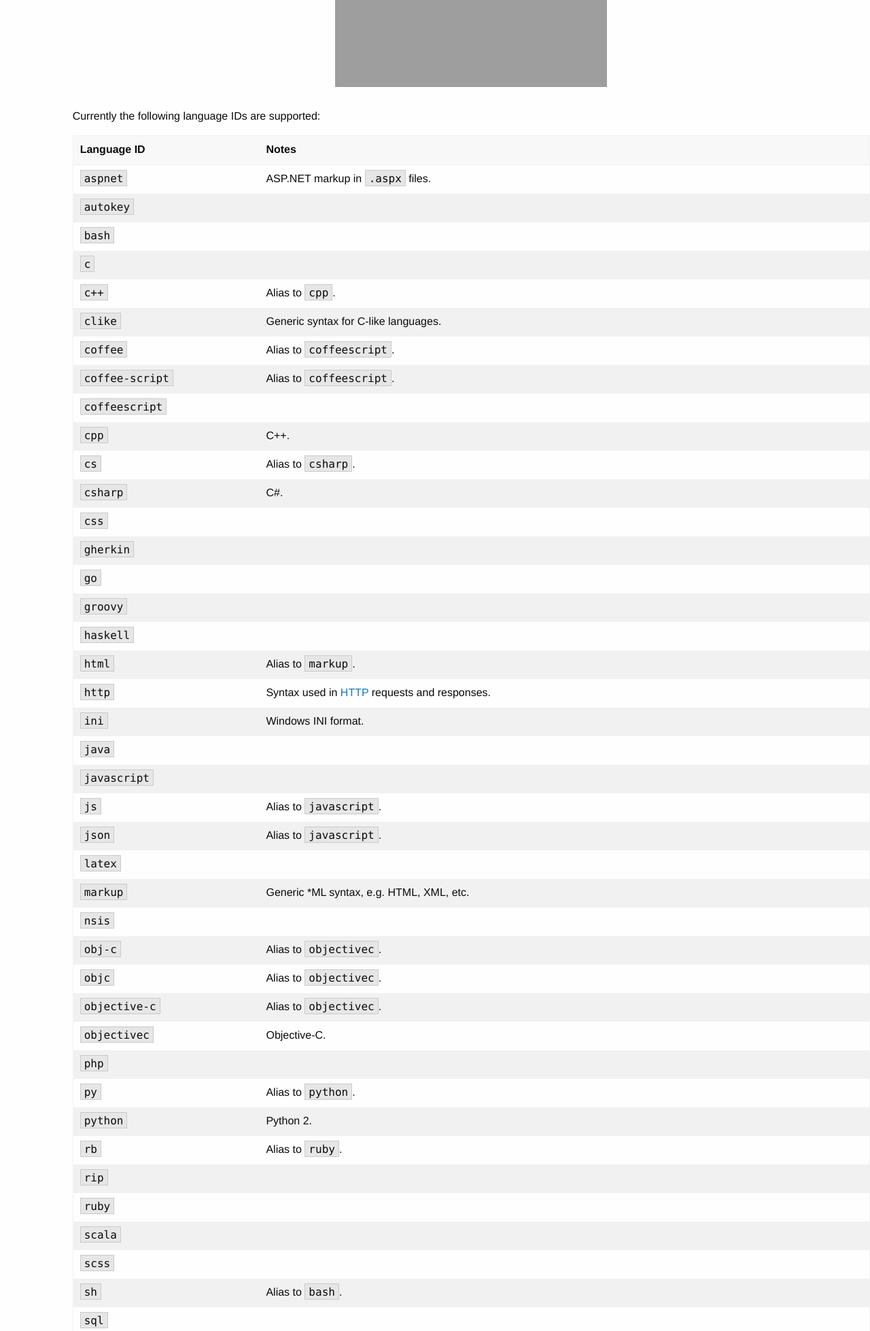
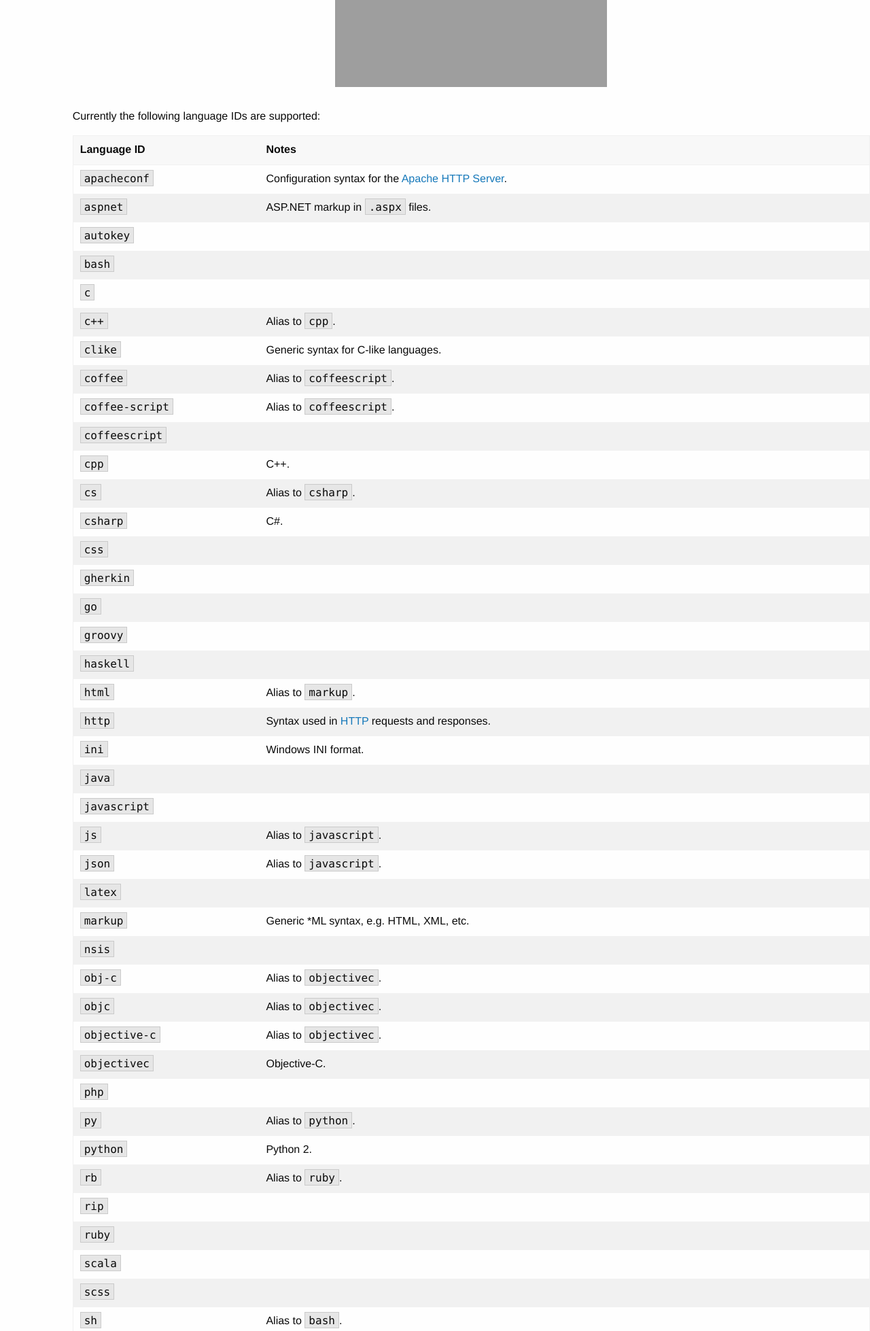
Before and after one commit to MacDownApp/macdown-site-django, a Django app: template pages/templates/pages/features.html in a window 1280 px wide. Shown: the part 1535-3493 px from the top of the page at 68% size. Run offline with Django 3.2, Linux system fonts and the light colour scheme; the template is opened without the code that fills it, so the values that code supplies are empty; some libraries are stand-ins or nearby versions; grey boxes are pictures that could not be loaded.

Commit message:
Add reference for apacheconf

```diff
--- a/pages/templates/pages/features.html
+++ b/pages/templates/pages/features.html
@@ -45,6 +45,7 @@
     <table>
       <thead><tr><th>Language ID</th><th>Notes</th></tr></thead>
       <tbody>
+        <tr><td><code>apacheconf</code></td><td>Configuration syntax for the <a href="http://httpd.apache.org">Apache HTTP Server</a>.</td></tr>
         <tr><td><code>aspnet</code></td><td>ASP.NET markup in <code>.aspx</code> files.</td></tr>
         <tr><td><code>autokey</code></td><td></td></tr>
         <tr><td><code>bash</code></td><td></td></tr>
```
